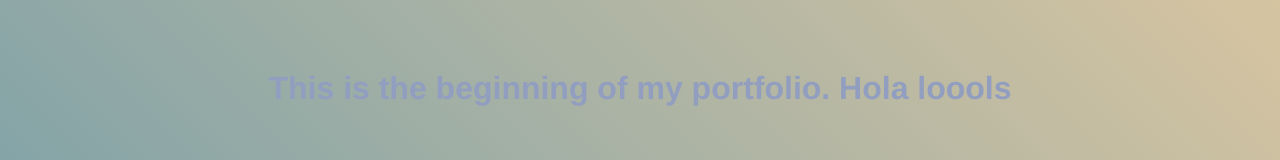
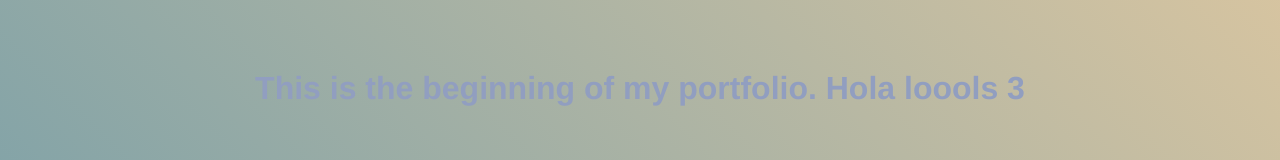
Before and after one commit to coeurofbear/gisse-la, a Vue app: page / in a window 1280 px wide. Shown: the part 320-480 px from the top of the page. Built offline with nearby package versions, Linux system fonts and the light colour scheme.

Commit message:
feat: rename default init branch

```diff
--- a/src/components/Init.vue
+++ b/src/components/Init.vue
@@ -1,3 +1,3 @@
 <template>
-    <h1>This is the beginning of my portfolio. Hola loools</h1>
+    <h1>This is the beginning of my portfolio. Hola loools 3</h1>
 </template>
```
Also changed, not shown: 1 other file (tests, documents, lock files or other folders).
